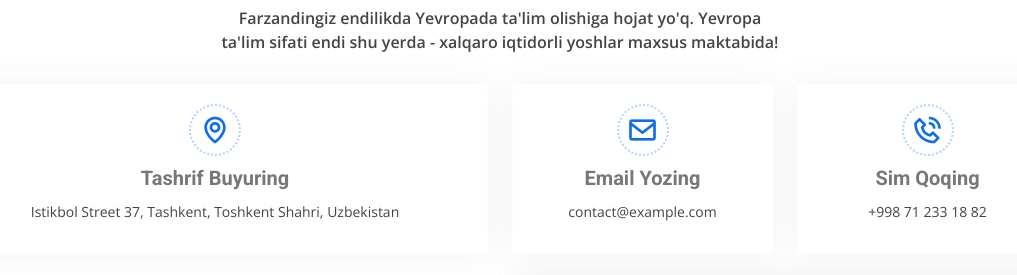
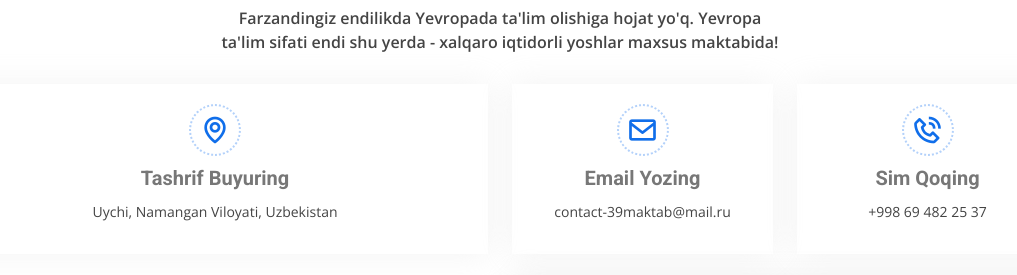
Before and after one commit to wahidustoz/school39, an ASP.NET Core app: page / in a window 1280 px wide. Shown: the part 6070-6345 px from the top of the page, without its empty margins (140-1157 px from the left). Run offline with ASP.NET Core 8, Linux system fonts and the light colour scheme; style sheets or scripts are compiled from the project's sources.

Commit message:
Ma'lumotlar kirtildi

```diff
--- a/src/School39.Landing/Components/ContactsComponent.razor
+++ b/src/School39.Landing/Components/ContactsComponent.razor
@@ -12,29 +12,30 @@
             <div class="col-lg-6">
                 <div class="info-box mb-4"><i class="bx bx-map"></i>
                     <h3>Tashrif Buyuring</h3>
-                    <p>Istikbol Street 37, Tashkent, Toshkent Shahri, Uzbekistan</p>
+                    <p>Uychi, Namangan Viloyati, Uzbekistan</p>
                 </div>
             </div>
 
             <div class="col-lg-3 col-md-6">
                 <div class="info-box  mb-4"><i class="bx bx-envelope"></i>
                     <h3>Email Yozing</h3>
-                    <p>contact@example.com</p>
+                    <p>contact-39maktab@mail.ru</p>
                 </div>
             </div>
 
             <div class="col-lg-3 col-md-6">
                 <div class="info-box  mb-4"><i class="bx bx-phone-call"></i>
                     <h3>Sim Qoqing</h3>
-                    <p>+998 71 233 18 82</p>
+                    <p>+998 69 482 25 37</p>
                 </div>
             </div>
         </div>
 
         <div class="row aos-init aos-animate" data-aos="fade-up" data-aos-delay="100">
-            <div class="col-lg-6 "><iframe class="mb-4 mb-lg-0"
-                    src="https://www.google.com/maps/embed?pb=!1m18!1m12!1m3!1d2997.216761224138!2d69.28539147644585!3d41.304147871310526!2m3!1f0!2f0!3f0!3m2!1i1024!2i768!4f13.1!3m3!1m2!1s0x38ae8ad4ac2e0327%3A0xd0be60f0f33762c4!2sSchool%20145!5e0!3m2!1sen!2s!4v1716802592709!5m2!1sen!2s"
-                    frameborder="0" style="border:0; width: 100%; height: 384px;" allowfullscreen=""></iframe>
+            <div class="col-lg-6 ">
+                <iframe src="https://www.google.com/maps/embed?pb=!1m18!1m12!1m3!1d3009.46559294942!2d71.8652579!3d41.036946300000004!2m3!1f0!2f0!3f0!3m2!1i1024!2i768!4f13.1!3m3!1m2!1s0x38bb551c463d9797%3A0x9dd2fa1d3ff967fe!2s39%20Maktab!5e0!3m2!1sen!2s!4v1717217066412!5m2!1sen!2s"
+                     width="400" height="300" style="border:0;" allowfullscreen="" loading="lazy" referrerpolicy="no-referrer-when-downgrade">
+                </iframe>
             </div>
 
             <div class="col-lg-6">
@@ -54,9 +55,9 @@
                         class="form-group"><textarea class="form-control" name="message" rows="5" placeholder="Habar matni" required=""></textarea>
                     </div>
                     <div class="my-3">
-                        <div class="loading">Loading</div>
+                        <div class="loading">Yuklanmoqda</div>
                         <div class="error-message"></div>
-                        <div class="sent-message">Your message has been sent. Thank you!</div>
+                        <div class="sent-message">Sizning xabaringiz yuborildi. Rahmat!</div>
                     </div>
                     <div class="text-center"><button type="submit">Jo'natish</button></div>
                 </form>
--- a/src/School39.Landing/Components/TopbarComponent.razor
+++ b/src/School39.Landing/Components/TopbarComponent.razor
@@ -3,10 +3,10 @@
     <div class="container d-flex justify-content-center justify-content-md-between">
         <div class="contact-info d-flex align-items-center">
             <i class="bi bi-envelope d-flex align-items-center">
-                <a href="mailto:contact@example.com">contact@example.com</a>
+                <a href="mailto:contac-39maktabt@mail.ru">contac-39maktabt@mail.ru</a>
             </i>
             <i class="bi bi-phone d-flex align-items-center ms-4">
-                <span>+1 5589 55488 55</span>
+                <span>+998 69 482 25 37</span>
             </i>
         </div>
         <div class="social-links d-none d-md-flex align-items-center">
```
